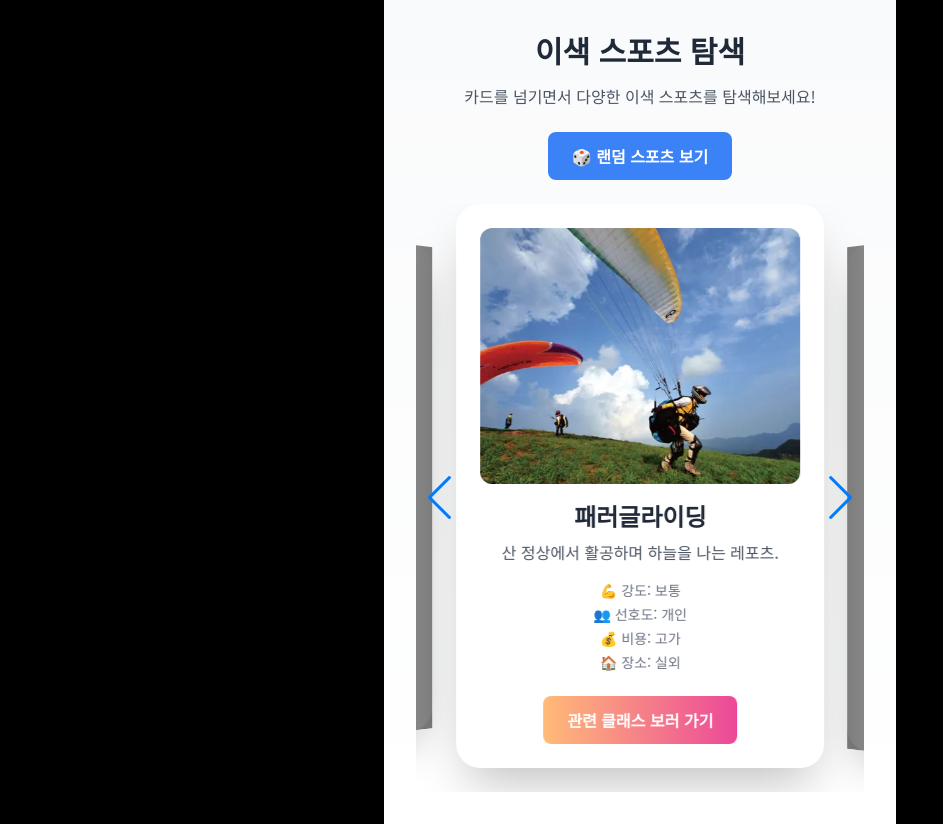
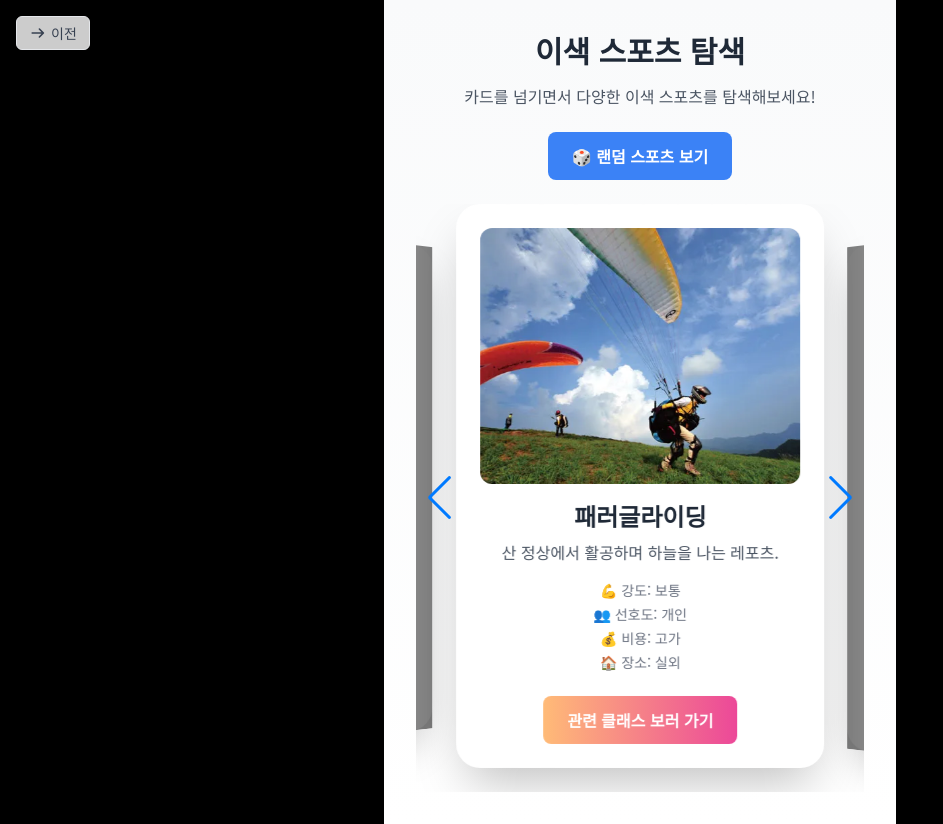
Before and after one commit to sjwoo1999/diff-spo-mockup, a Next.js app: page /explore-sports in a window 1280 px wide. Shown: the whole page, without its empty margins (0-943 px from the left). Built offline with nearby package versions, Linux system fonts and the light colour scheme.

Commit message:
🔨 Modified: src/app/explore-sports/page.tsx
Modified: src/app/explore-sports/page.tsx

```diff
--- a/src/app/explore-sports/page.tsx
+++ b/src/app/explore-sports/page.tsx
@@ -24,6 +24,28 @@ const ExploreSportsPage = () => {
 
     return (
         <main className="flex flex-col flex-grow min-h-screen justify-center items-center mx-auto max-w-[512px] overflow-y-auto p-4 sm:p-6 md:p-8 bg-gradient-to-b from-gray-50 to-white">
+            <button
+                onClick={() => router.back()}
+                className="absolute top-4 left-4 flex items-center gap-1.5 px-3 py-1.5 bg-white/80 backdrop-blur-sm border border-gray-200 text-gray-700 text-sm rounded-md shadow-sm hover:bg-white transition"
+                aria-label="이전 페이지로 이동"
+            >
+                {/* SVG 아이콘 */}
+                <svg
+                    xmlns="http://www.w3.org/2000/svg"
+                    className="h-4 w-4"
+                    viewBox="0 0 20 20"
+                    fill="currentColor"
+                >
+                    <path
+                        fillRule="evenodd"
+                        d="M12.293 15.707a1 1 0 010-1.414L15.586 11H4a1 1 0 110-2h11.586l-3.293-3.293a1 1 0 111.414-1.414l5 5a1 1 0 010 1.414l-5 5a1 1 0 01-1.414 0z"
+                        clipRule="evenodd"
+                    />
+                </svg>
+
+                <span>이전</span>
+            </button>
+
             <h1 className="text-2xl sm:text-3xl font-bold text-gray-800 mb-4">이색 스포츠 탐색</h1>
             <p className="text-gray-600 mb-6 text-sm sm:text-base">
                 카드를 넘기면서 다양한 이색 스포츠를 탐색해보세요!
```
